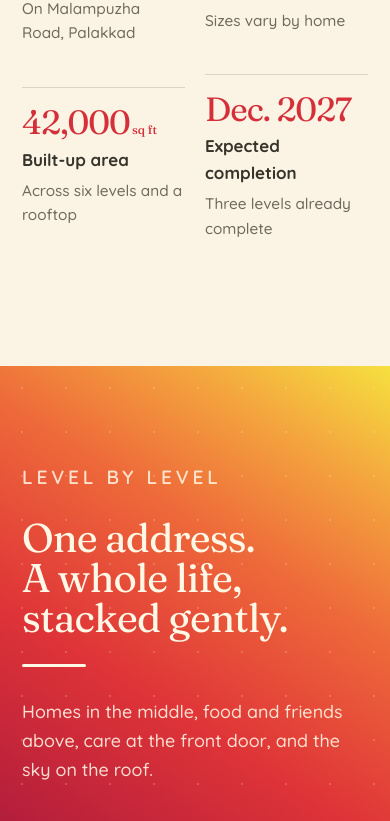
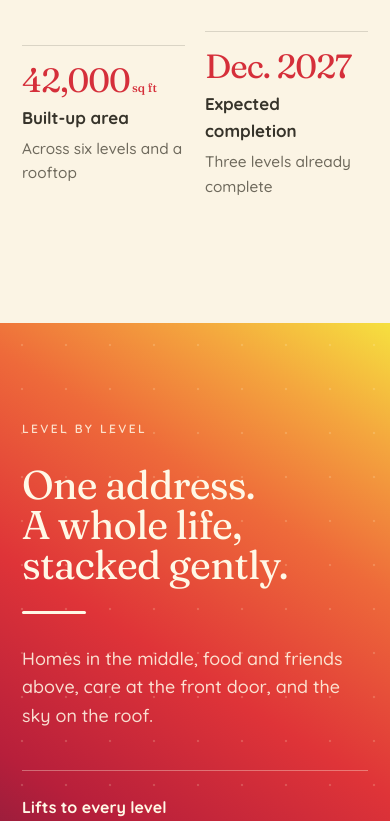
Before and after one commit to torussstudio/freedom-living-landing-page, a React (Vite) app: page / in a window 390 px wide. Shown: the part 2772-3593 px from the top of the page. Built offline with nearby package versions, Linux system fonts and the light colour scheme; a web font is replaced by a local one.

Commit message:
chnages applied

```diff
--- a/src/components/Sections.jsx
+++ b/src/components/Sections.jsx
@@ -1,5 +1,5 @@
 import { Dash, Kicker, Logo } from './Brand.jsx'
-import { AMENITIES, CARE, CONTACT, CREDS, DAY, FAQ, STEPS } from '../data/content.js'
+import { AMENITIES, CARE, CONTACT, CREDS, DAY, FAQ } from '../data/content.js'
 import mapImg from '../assets/img/map.webp'
 import sketch from '../assets/img/sketch.webp'
 import md from '../assets/img/md.webp'
@@ -92,9 +92,11 @@ export function Vision() {
   return (
     <section className="vision sec" style={{ paddingBottom: 0 }}>
       <div className="wrap vision-grid">
-        <div style={{ paddingBottom: 'clamp(64px,8vw,120px)' }}>
+        <div className="vision-head">
           <Kicker className="rv">Led by experience and community trust</Kicker>
           <p className="vq rv">In a society where people enjoy very little freedom, and even that fades as we grow older, this is my attempt to create a place where elders feel free, cared for, connected, and completely at home.</p>
+        </div>
+        <div style={{ paddingBottom: 'clamp(64px,8vw,120px)' }}>
           <div className="who rv">
             <b>Er. K. M. Rahamadulla</b>
             <span>Managing Director, Palghat Senior Living Ltd. · NIT Calicut alumnus, builder, chartered engineer and valuer</span>
@@ -117,9 +119,6 @@ export function FamiliesFaq() {
           <Kicker className="rv">For sons and daughters, near and far</Kicker>
           <h2 className="h2 rv">In Bengaluru, Dubai or Boston? <em>Your parents can still be home.</em></h2>
           <Dash />
-          <ol className="steps rv">
-            {STEPS.map(([b, p], i) => <li key={b}><i>{pad(i + 1)}</i><div><b>{b}</b><p>{p}</p></div></li>)}
-          </ol>
         </div>
         <div className="rv">
           {FAQ.map(([q, a]) => (
--- a/src/styles/global.css
+++ b/src/styles/global.css
@@ -56,7 +56,8 @@ p{margin:0}
 .sec{padding-block:clamp(96px,12vw,170px)}
 
 /* deck vocabulary */
-.kicker{display:flex;align-items:center;gap:14px;font-size:1.2rem;letter-spacing:.2em;text-transform:uppercase;font-weight:600;color:var(--ink-soft)}
+.hero-head .kicker{font-size:1.2rem!important;}
+.kicker{display:flex;align-items:center;gap:14px;font-size:0.75rem;letter-spacing:.2em;text-transform:uppercase;font-weight:600;color:var(--ink-soft)}
 .on-grad .kicker{color:rgba(255,248,230,.85)}
 .dash{display:block;width:64px;height:3px;border-radius:3px;background:var(--crimson);margin-top:26px}
 .on-grad .dash{background:#FFF8E6}
@@ -362,11 +363,28 @@ html[data-hero-pin="on"] .mcta.show{transform:translateY(110%)}
 .cg{position:relative;padding:44px clamp(4px,3vw,48px) 52px;display:grid;gap:16px;align-content:start}
 .cg h3{font-size:clamp(1.7rem,2.6vw,2.3rem);color:var(--crimson)}
 .cg p{color:var(--ink-soft);max-width:28em}
+/* hover glow — rises from the card's inner corner (toward the grid centre) */
+.cg{--glow-at:0% 0%;isolation:isolate}
+.cg::before{content:"";position:absolute;inset:0;z-index:-1;pointer-events:none;
+  background:radial-gradient(120% 120% at var(--glow-at),rgba(232,92,80,.22),transparent 45%);
+  opacity:0;transition:opacity .5s ease}
+/* default: cards 1 & 4 glow; once any card is hovered, only that card glows */
 @media (min-width:800px){
-  .cg:nth-child(1){border-right:1px solid rgba(213,47,58,.5);border-bottom:1px solid rgba(213,47,58,.5);background:radial-gradient(120% 120% at 100% 100%,rgba(232,92,80,.22),transparent 45%)}
+  .cg:nth-child(1)::before,.cg:nth-child(4)::before{opacity:1}
+  .care-grid:has(.cg:hover) .cg::before,.care-grid:has(.cg:focus-within) .cg::before{opacity:0}
+}
+.care-grid:has(.cg:hover) .cg:hover::before,.care-grid:has(.cg:focus-within) .cg:focus-within::before{opacity:1}
+@media (min-width:800px){
+  .cg:nth-child(1){--glow-at:100% 100%}
+  .cg:nth-child(2){--glow-at:0% 100%}
+  .cg:nth-child(3){--glow-at:100% 0%}
+  .cg:nth-child(4){--glow-at:0% 0%}
+}
+@media (prefers-reduced-motion:reduce){.cg::before{transition:none}}
+@media (min-width:800px){
+  .cg:nth-child(1){border-right:1px solid rgba(213,47,58,.5);border-bottom:1px solid rgba(213,47,58,.5)}
   .cg:nth-child(2){border-bottom:1px solid rgba(213,47,58,.5)}
   .cg:nth-child(3){border-right:1px solid rgba(213,47,58,.5)}
-  .cg:nth-child(4){background:radial-gradient(120% 120% at 0% 0%,rgba(232,92,80,.22),transparent 45%)}
   .cg:nth-child(odd){padding-left:0}
 }
 @media (max-width:799px){.cg{border-top:1px solid rgba(213,47,58,.4);padding-inline:0}}
@@ -458,8 +476,9 @@ html[data-hero-pin="on"] .mcta.show{transform:translateY(110%)}
 
 /* ───────── VISION ───────── */
 .vision{position:relative;overflow:hidden;background:linear-gradient(115deg,var(--cream) 40%,#FBF1C9 85%,#F8E37A 120%)}
-.vision-grid{display:grid;gap:40px;align-items:end}
-@media (min-width:1000px){.vision-grid{grid-template-columns:6fr 5fr;gap:56px}}
+.vision-grid{display:grid;gap:0 40px;align-items:end}
+.vision-head{grid-column:1/-1}
+@media (min-width:1000px){.vision-grid{grid-template-columns:6fr 5fr;column-gap:56px}}
 .vq{font:300 clamp(1.9rem,3.4vw,3.1rem)/1.2 var(--display);letter-spacing:-.015em;margin-top:34px;text-wrap:pretty}
 .vq::before{content:"“";display:block;font-size:2.6em;line-height:.55;color:var(--crimson)}
 .who{margin-top:34px}
@@ -471,7 +490,7 @@ html[data-hero-pin="on"] .mcta.show{transform:translateY(110%)}
 .creds li i{font:300 2.4rem/1 var(--display);font-style:normal;color:#B3AE9F}
 .creds li b{display:block;font-weight:700}
 .creds li span{color:var(--ink-soft);font-size:.95rem}
-.md{position:relative;justify-self:center;width:min(100%,520px)}
+.md{position:relative;justify-self:center;width:min(100%,480px)}
 .md img{width:100%;mix-blend-mode:multiply;filter:grayscale(1) contrast(1.05)}
 
 /* ───────── FAMILIES + FAQ ───────── */
```
Also changed, not shown: src/assets/img/map.webp.
